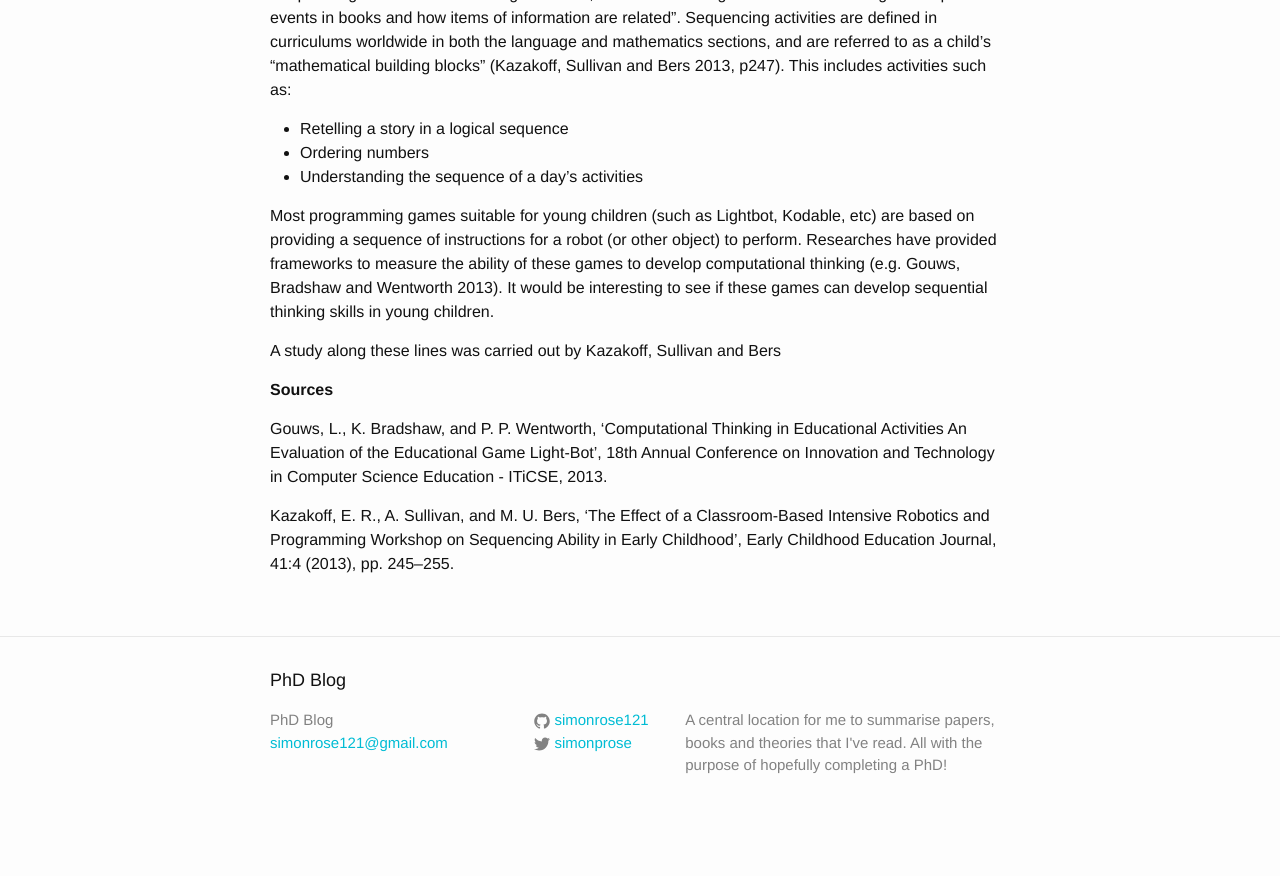
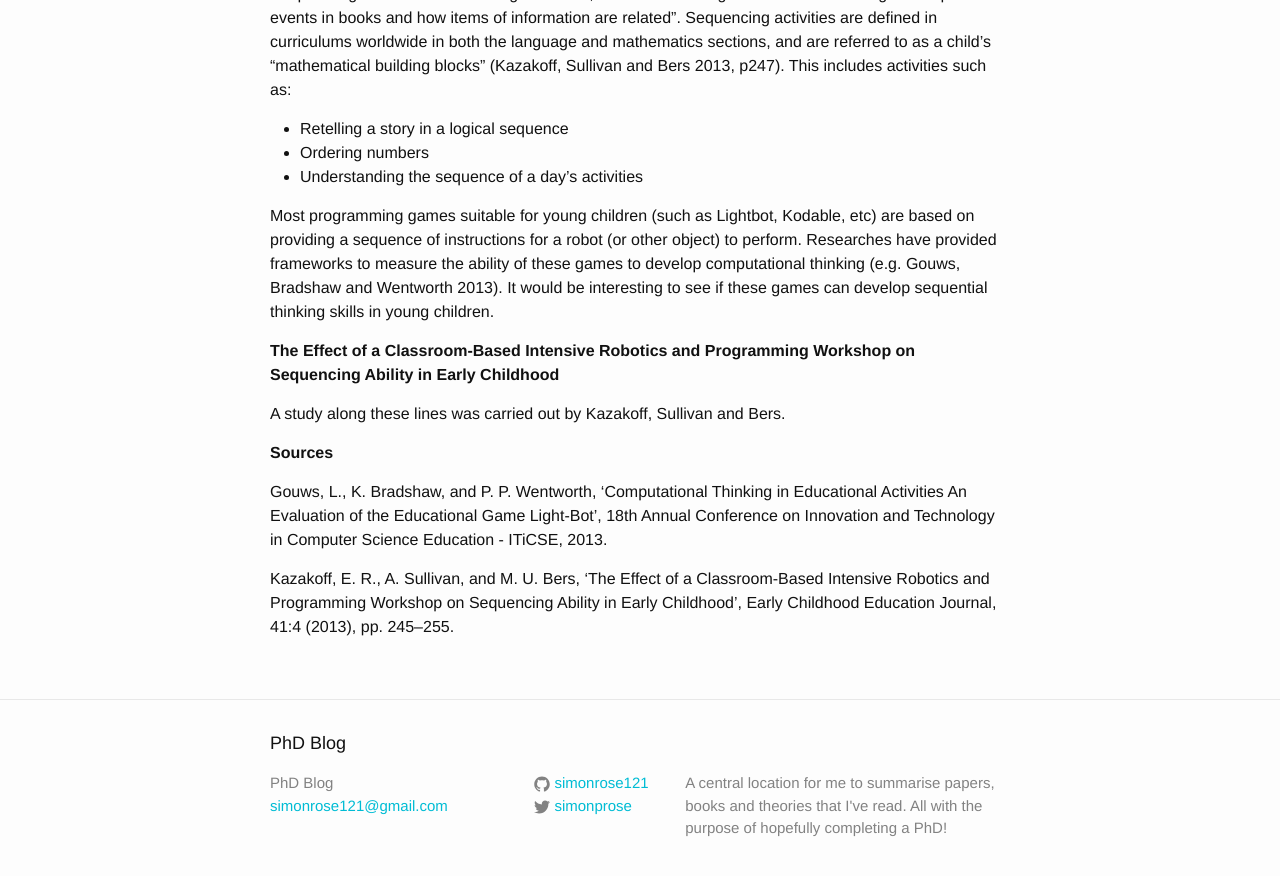
Before and after one commit to simonrose121/phd, a Jekyll site: the page built from _posts/2016-11-29-sequencial-thinking.md, in a window 1280 px wide and 900 px high, scrolled down 792 px. Shown: the top 876 px of the window. Built offline with Jekyll 4.4.1, drawn with Linux system fonts in a browser that asks for light colours; before the commit the page ends 1629 px from its top, so only the background shows below that.

Commit message:
Paper title

```diff
--- a/_posts/2016-11-29-sequencial-thinking.md
+++ b/_posts/2016-11-29-sequencial-thinking.md
@@ -31,7 +31,9 @@ related". Sequencing activities are defined in curriculums worldwide in both the
 
 Most programming games suitable for young children (such as Lightbot, Kodable, etc) are based on providing a sequence of instructions for a robot (or other object) to perform. Researches have provided frameworks to measure the ability of these games to develop computational thinking (e.g. Gouws, Bradshaw and Wentworth 2013). It would be interesting to see if these games can develop sequential thinking skills in young children.
 
-A study along these lines was carried out by Kazakoff, Sullivan and Bers
+**The Effect of a Classroom-Based Intensive Robotics and Programming Workshop on Sequencing Ability in Early Childhood**
+
+A study along these lines was carried out by Kazakoff, Sullivan and Bers.
 
 **Sources**
 
```
